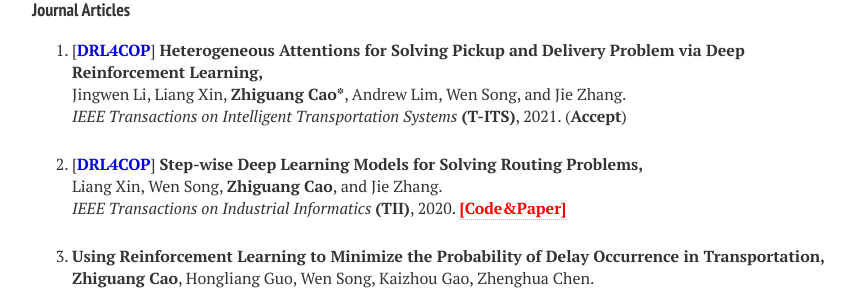
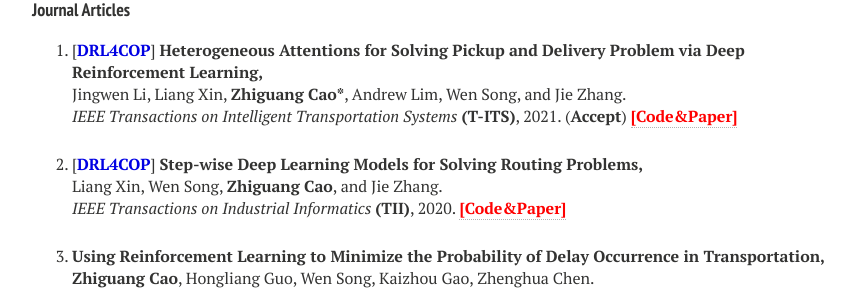
Before and after one commit to zhiguangcaosg/zhiguangcaosg.github.io, a Jekyll site: the page built from publications.md, in a window 1280 px wide and 900 px high, scrolled down 1043 px. Shown: the part 155-447 px from the top of the window, without its empty margins (288-1145 px from the left). Built offline with Jekyll 4.4.1, drawn with Linux system fonts in a browser that asks for light colours; nearby versions of some CDN libraries.

Commit message:
Update publications.html

```diff
--- a/_layouts/publications.html
+++ b/_layouts/publications.html
@@ -244,7 +244,7 @@ div.bibtex pre { font-size: 75%; overflow: auto;  width: 100%; padding: 0em 0em;
 <p>
 [<font color="#0000E3"><b>DRL4COP</b></font>] <b>Heterogeneous Attentions for Solving Pickup and Delivery Problem via Deep Reinforcement Learning,</b>
 <br> Jingwen Li, Liang Xin, <b>Zhiguang Cao*</b>, Andrew Lim, Wen Song, and Jie Zhang.<br>
-<i> IEEE Transactions on Intelligent Transportation Systems</i> <b>(T-ITS)</b>, 2021. (<b>Accept</b>)
+<i> IEEE Transactions on Intelligent Transportation Systems</i> <b>(T-ITS)</b>, 2021. (<b>Accept</b>) <a href="https://github.com/Demon0312/Heterogeneous-Attentions-PDP-DRL" target="_blank"><font color="#FF0000"><b>[Code&Paper]</b> </font></a>
 </p>
 </li>
 
```
